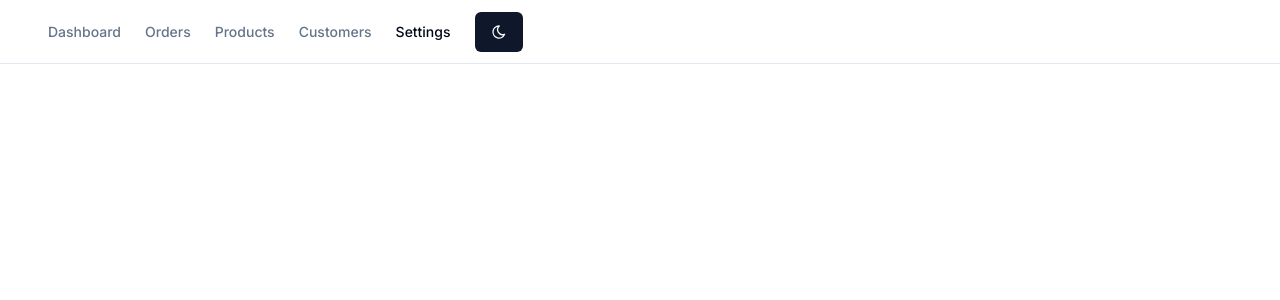
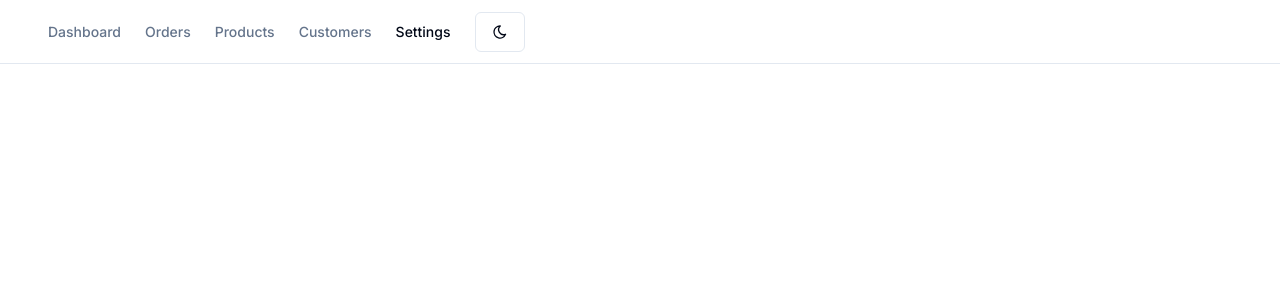
Before and after one commit to KhaiZulfa18/nextlevel, a Next.js app: page / in a window 1280 px wide. Shown: the top 300 px of the page. Built offline with nearby package versions, Linux system fonts and the light colour scheme.

Commit message:
fix theme toggle

```diff
--- a/src/components/ThemeToggle.tsx
+++ b/src/components/ThemeToggle.tsx
@@ -2,14 +2,22 @@
 import { useTheme } from "next-themes";
 import { Button } from "@/components/ui/button";
 import { IconSun, IconMoon } from "@tabler/icons-react";
+import { useEffect, useState } from "react";
 
 export default function ThemeToggle() {
 
     const { theme, setTheme } = useTheme();
+    const [mounted, setMounted] = useState(false);
+
+    useEffect(() => {
+        setMounted(true);
+    }, [])
+
+    if(!mounted) return null;
 
     return (
         <div className="flex gap-3 justify-end">
-            <Button onClick={() => setTheme(theme === 'dark' ? 'light' : 'dark')}>
+            <Button variant={'outline'} onClick={() => setTheme(theme === 'dark' ? 'light' : 'dark')}>
                 {theme === 'dark' ? <IconSun size={16}/> : <IconMoon size={16}/>}
             </Button>
         </div>
```
